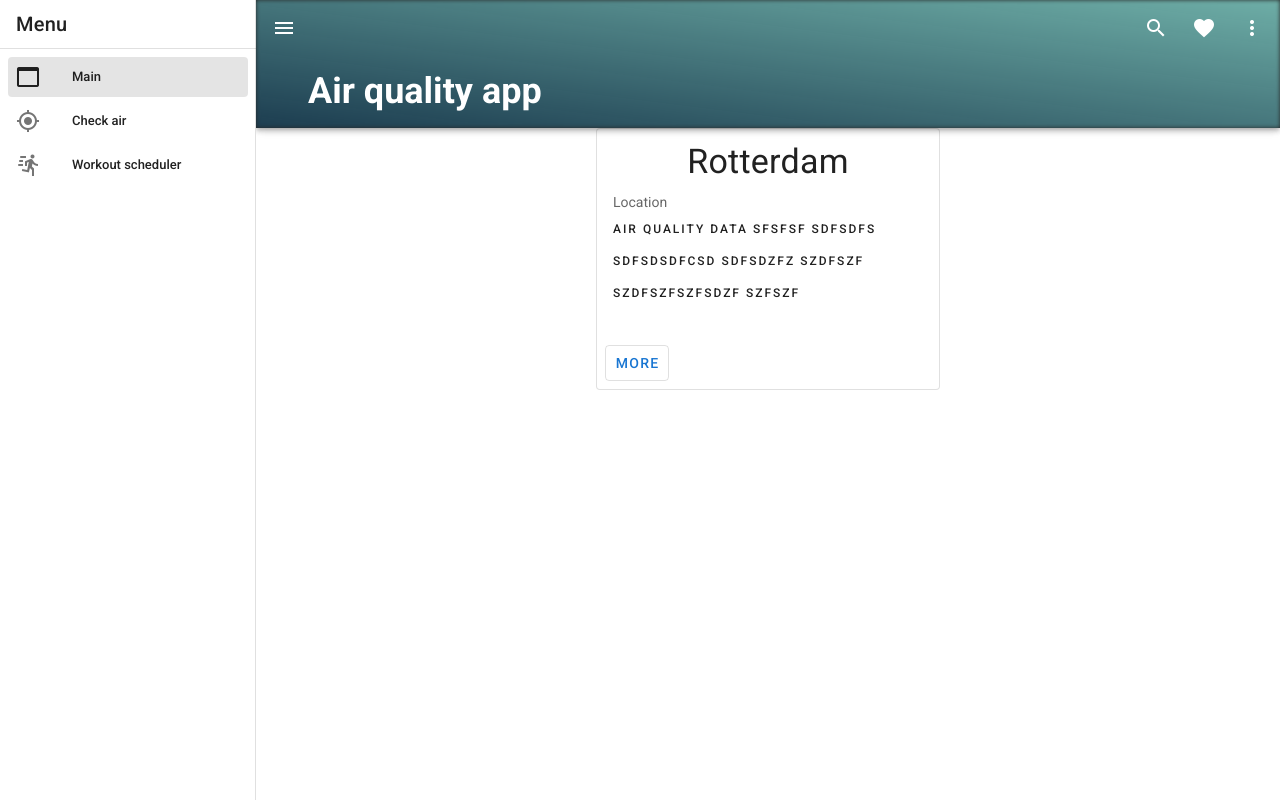
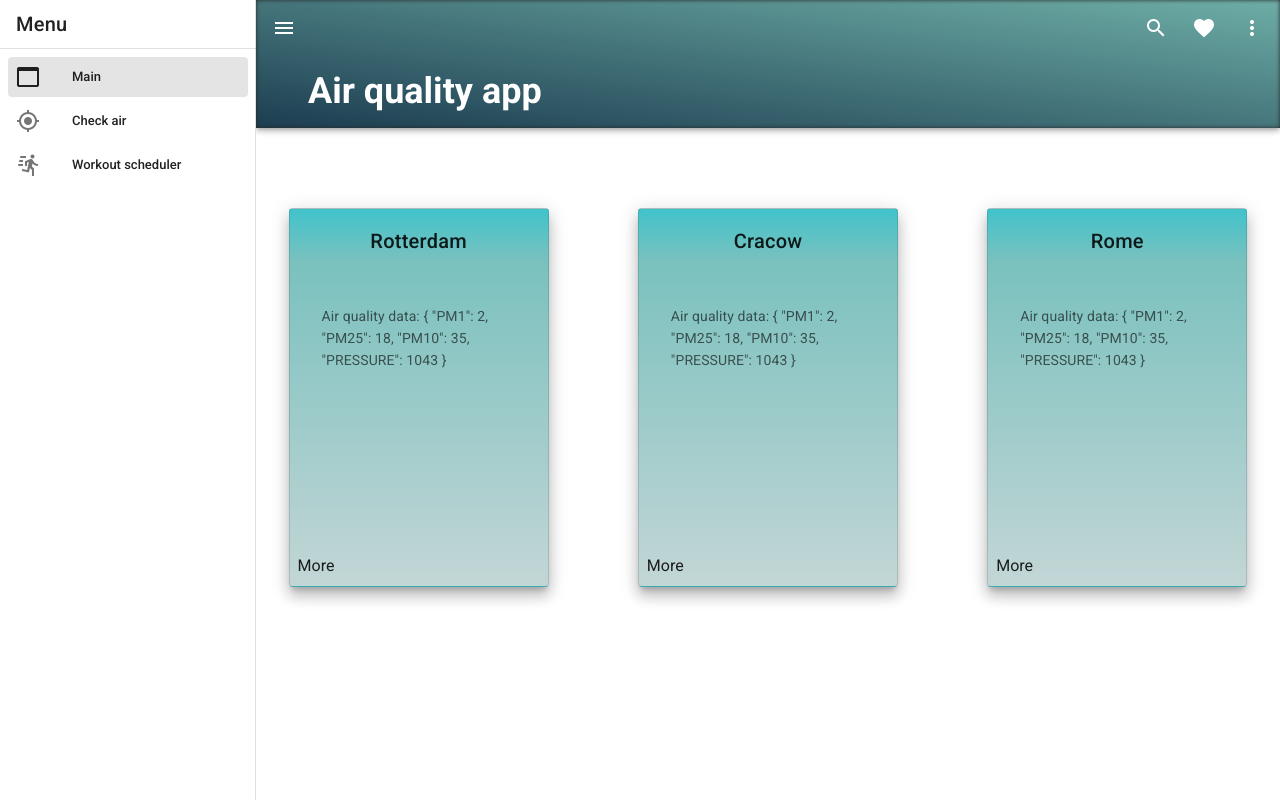
Before and after one commit to CodingBee77/Air_quality_app_v2, a Vue app in the folder frontend/: page / in a window 1280 px wide. Built offline with nearby package versions, Linux system fonts and the light colour scheme.

Commit message:
Create cards in main vue, create links to the detailed view

```diff
--- /dev/null
+++ b/frontend/src/components/city-overview-card.vue
@@ -0,0 +1,57 @@
+<template>
+  <v-card class="full-height d-flex flex-column" elevation="10" outlined>
+    <v-card-title class="justify-center">{{
+      clonedMeasurement.city
+    }}</v-card-title>
+    <v-card-text class="pa-8 d-flex flex-column text-left">
+      Air quality data: {{ clonedMeasurement.measurements }}
+    </v-card-text>
+    <v-spacer></v-spacer>
+
+    <v-card-actions>
+      <router-link
+        :to="{ name: 'Detail', params: { city: clonedMeasurement.city } }"
+        tag="button"
+        class="link card-footer-item"
+      >
+        <i class="fas fa-check"></i>
+        <span>More</span>
+      </router-link>
+      <!-- <v-btn color="primary" outlined text :to="{ name: 'detail', params: { id: hero.id } }"> More </v-btn> -->
+    </v-card-actions>
+  </v-card>
+</template>
+
+<style>
+.full-height {
+  margin: auto;
+  margin-top: 80px;
+  height: 120%;
+  width: 80%;
+  box-shadow: rgba(0, 0, 0, 0.35) 0px 5px 15px;
+  background: linear-gradient(
+    180deg,
+    rgba(65, 195, 203, 1) 0%,
+    rgba(122, 193, 190, 1) 14%,
+    rgba(195, 214, 214, 1) 100%
+  );
+  text-align: center;
+}
+</style>
+
+<script>
+export default {
+  name: "CityCard",
+  props: {
+    measurement: {
+      type: Object,
+      default: () => {},
+    },
+  },
+  data() {
+    return {
+      clonedMeasurement: { ...this.measurement },
+    };
+  },
+};
+</script>
--- a/frontend/src/views/Detail.vue
+++ b/frontend/src/views/Detail.vue
@@ -1,9 +1,39 @@
 <template>
-  <h1>Detail view</h1>
+  <h1>
+    Detail view {{ city }}
+              <router-link
+        to="/"
+        tag="v-btn"
+      >
+    <v-btn
+      class="mx-2"
+      fab
+      dark
+      color="cyan darken-2"
+    >
+      <v-icon>
+        mdi-keyboard-return
+      </v-icon>
+    </v-btn>
+    </router-link>
+  </h1>
 </template>
+
+<style scoped>
+.v-btn{
+  left: 70%;
+  top: 700px;
+}
+</style>
 
 <script>
 export default {
   name: "Detail",
+  props: {
+    city: {
+      type: String,
+      default: 0,
+    },
+  },
 };
 </script>
--- a/frontend/src/views/Main.vue
+++ b/frontend/src/views/Main.vue
@@ -1,35 +1,63 @@
 <template>
-  <v-card class="mx-auto" max-width="344" outlined>
-    <v-list-item three-line>
-      <v-list-item-content>
-        <v-list-item-title class="text-h4 mb-3 text-center">
-          Rotterdam
-        </v-list-item-title>
-        <v-list-item-subtitle>Location</v-list-item-subtitle>
-        <div class="text-overline mb-4">
-          Air quality data sfsfsf sdfsdfs sdfsdsdfcsd sdfsdzfz szdfszf
-          szdfszfszfsdzf szfszf
-        </div>
-      </v-list-item-content>
-      <!-- <v-icon right top>mdi-grease-pencil</v-icon> -->
-    </v-list-item>
-    <v-card-actions>
-      <v-btn color="primary" outlined text> More </v-btn>
-    </v-card-actions>
-  </v-card>
+  <v-row>
+    <v-col cols="4">
+      <city-overview-card :measurement="measurements[0]" />
+    </v-col>
+    <v-col cols="4">
+      <city-overview-card :measurement="measurements[1]" />
+    </v-col>
+    <v-col cols="4">
+      <city-overview-card :measurement="measurements[2]" />
+    </v-col>
+  </v-row>
 </template>
 
+
+<style scoped>
+.full-height {
+  margin: auto;
+  margin-top: 80px;
+  height: 120%;
+  width: 80%;
+  box-shadow: rgba(0, 0, 0, 0.35) 0px 5px 15px;
+  background: linear-gradient(
+    180deg,
+    rgba(65, 195, 203, 1) 0%,
+    rgba(122, 193, 190, 1) 14%,
+    rgba(195, 214, 214, 1) 100%
+  );
+  text-align: center;
+}
+</style>
+
 <script>
+import cityOverviewCard from "../components/city-overview-card.vue";
+
 export default {
-   data() {
+  components: { cityOverviewCard },
+  data() {
     return {
       measurements: [
         {
           id: 1,
-          measurements: {'PM1':2,'PM25':18, 'PM10':35, 'PRESSURE':1043},
+          city: "Rotterdam",
+          measurements: { PM1: 2, PM25: 18, PM10: 35, PRESSURE: 1043 },
           airly_caqi: 34,
-        }       ],
-            };
-          },
-}
+        },
+        {
+          id: 2,
+          city: "Cracow",
+          measurements: { PM1: 2, PM25: 18, PM10: 35, PRESSURE: 1043 },
+          airly_caqi: 34,
+        },
+        {
+          id: 3,
+          city: "Rome",
+          measurements: { PM1: 2, PM25: 18, PM10: 35, PRESSURE: 1043 },
+          airly_caqi: 34,
+        },
+      ],
+    };
+  },
+};
 </script>
```
Also changed, not shown: frontend/src/components/City_card.vue (deleted).
